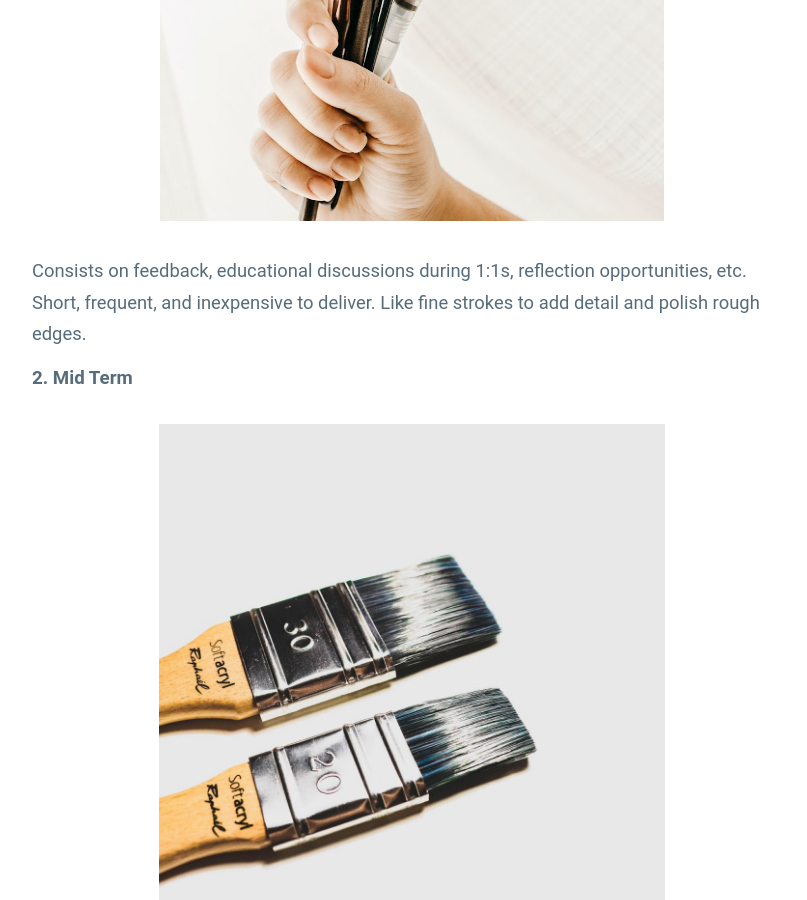
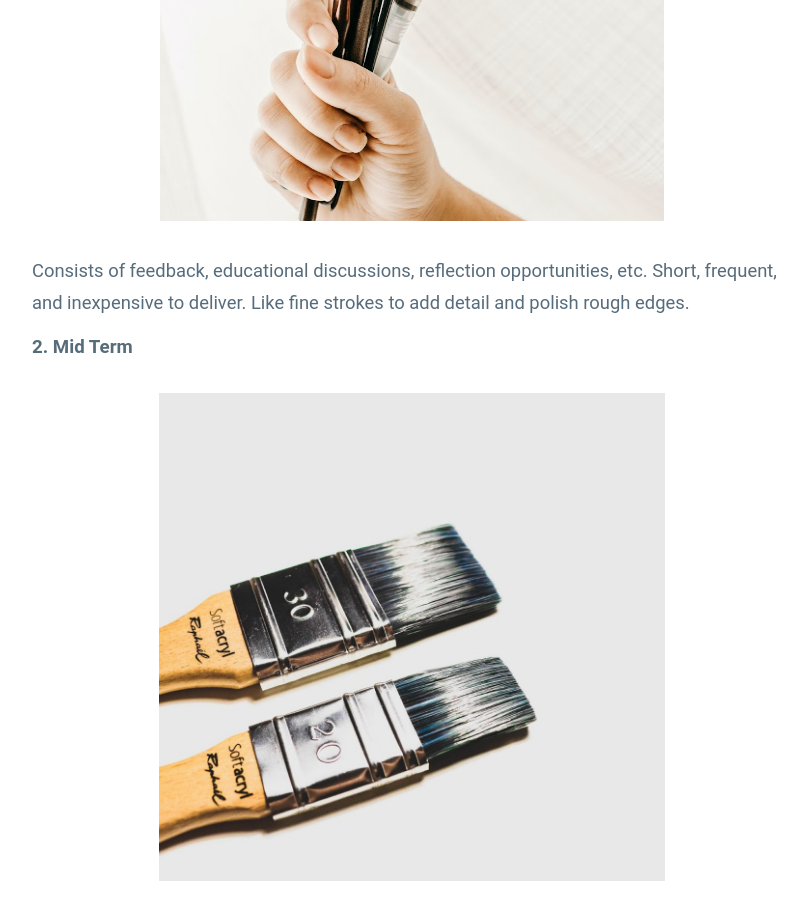
Before and after one commit to guillermodlpa/site, a Jekyll site: the page built from _posts/2021-12-08-growth-of-direct-reports.markdown, in a window 1280 px wide and 900 px high, scrolled down 3851 px. Shown: the whole window, without its empty margins (228-1035 px from the left). Built offline with Jekyll 4.4.1, drawn with Linux system fonts in a browser that asks for light colours.

Commit message:
Updated Growth Of Direct Reports

```diff
--- a/_posts/2021-12-08-growth-of-direct-reports.markdown
+++ b/_posts/2021-12-08-growth-of-direct-reports.markdown
@@ -53,7 +53,7 @@ I defined a goal for myself to create a baseline framework to grow my direct rep
 
 ![short.png](/uploads/short.png)
 
-Consists on feedback, educational discussions during 1:1s, reflection opportunities, etc. Short, frequent, and inexpensive to deliver. Like fine strokes to add detail and polish rough edges.
+Consists of feedback, educational discussions, reflection opportunities, etc. Short, frequent, and inexpensive to deliver. Like fine strokes to add detail and polish rough edges.
 
 ### 2. Mid Term
 
```
